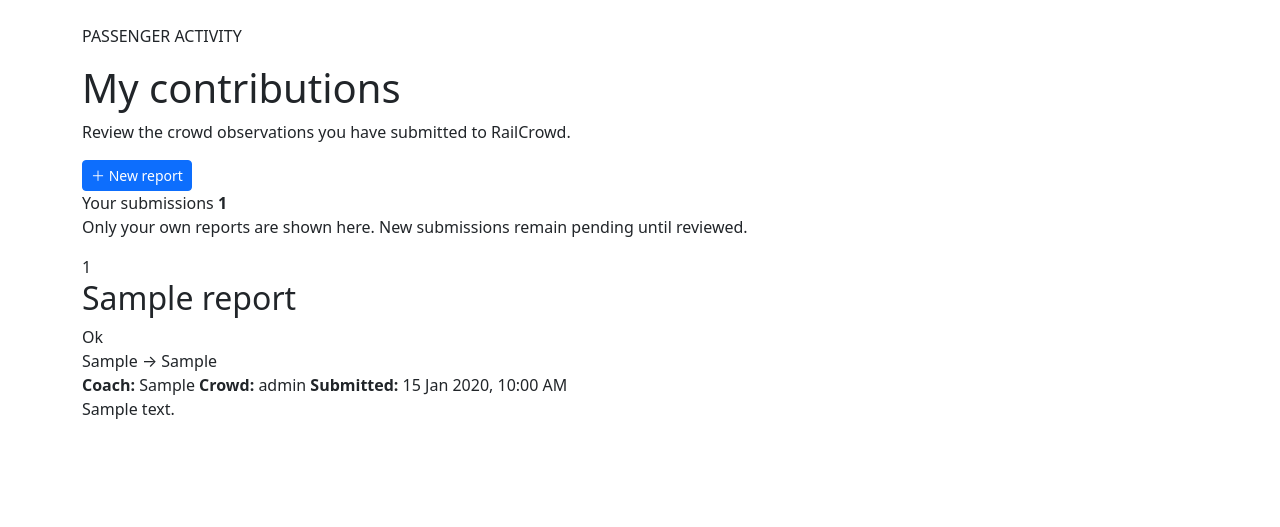
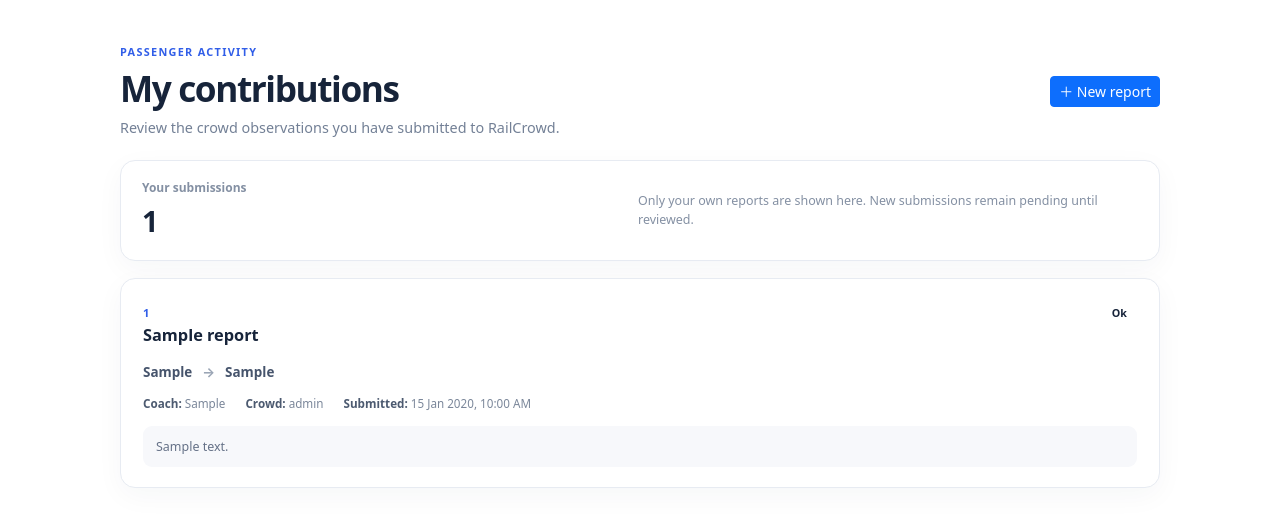
Before and after one commit to kondapatirahul/RailCrowd, a Flask app: template frontend/templates/crowd/my_reports.html in a window 1280 px wide. Shown: the part 57-584 px from the top of the page. Run offline with Flask 3, Linux system fonts and the light colour scheme; the template is opened without the code that fills it: most values are stand-ins (such as "Sample title", 1, 10 or a date in 2020).

Commit message:
added crowd report styling and navigation

```diff
--- /dev/null
+++ b/frontend/static/css/crowd_reports.css
@@ -0,0 +1,46 @@
+.rc-report-shell { max-width: 1040px; margin: 20px auto 48px; color: #17243a; }
+.rc-report-heading { display: flex; justify-content: space-between; align-items: center; gap: 20px; margin-bottom: 22px; }
+.rc-report-heading h1 { margin: 0; font-size: clamp(1.65rem, 3vw, 2.2rem); font-weight: 800; letter-spacing: -.04em; }
+.rc-report-heading p:last-child { margin: 7px 0 0; color: #738096; font-size: .9rem; }
+.rc-report-eyebrow { margin: 0 0 7px; color: #315ee8; font-size: .68rem; font-weight: 800; letter-spacing: .12em; }
+.rc-report-notice { margin-bottom: 17px; padding: 14px 17px; border: 1px solid #e1eaff; border-radius: 12px; background: #f5f8ff; color: #61708b; font-size: .8rem; line-height: 1.6; }
+.rc-report-notice strong { color: #3150a5; }
+.rc-report-card, .rc-report-item, .rc-empty-state, .rc-contribution-summary { border: 1px solid #e7ebf2; border-radius: 15px; background: #fff; box-shadow: 0 8px 28px rgba(24,42,75,.04); }
+.rc-report-card { padding: clamp(18px, 3vw, 30px); }
+.rc-form-section h2 { margin: 0; font-size: 1.02rem; font-weight: 800; }
+.rc-form-section > p { margin: 5px 0 18px; color: #8390a4; font-size: .8rem; }
+.rc-report-card .form-label { color: #39465c; font-size: .8rem; font-weight: 700; }
+.rc-report-card .form-control, .rc-report-card .form-select { min-height: 43px; border-color: #dfe5ee; border-radius: 9px; font-size: .86rem; }
+.rc-report-card .form-control:focus, .rc-report-card .form-select:focus { border-color: #7895f4; box-shadow: 0 0 0 .2rem rgba(49,94,232,.1); }
+.rc-report-card textarea.form-control { min-height: 110px; }
+.rc-form-footer { display: flex; justify-content: space-between; align-items: center; gap: 16px; margin-top: 24px; }
+.rc-form-footer > span { color: #8490a3; font-size: .75rem; }
+.rc-contribution-summary { display: flex; align-items: center; justify-content: space-between; gap: 20px; margin-bottom: 17px; padding: 18px 21px; }
+.rc-contribution-summary > div { display: flex; flex-direction: column; gap: 2px; }
+.rc-summary-label { color: #8490a3; font-size: .75rem; font-weight: 650; }
+.rc-contribution-summary strong { color: #17243a; font-size: 1.8rem; }
+.rc-contribution-summary p { max-width: 500px; margin: 0; color: #8490a3; font-size: .78rem; line-height: 1.5; }
+.rc-report-list { display: grid; gap: 13px; }
+.rc-report-item { padding: 20px 22px; }
+.rc-report-item-top { display: flex; justify-content: space-between; align-items: flex-start; gap: 14px; }
+.rc-train-number { color: #315ee8; font-size: .7rem; font-weight: 800; letter-spacing: .06em; }
+.rc-report-item h2 { margin: 3px 0 0; font-size: 1.02rem; font-weight: 800; }
+.rc-status { padding: 6px 10px; border-radius: 20px; font-size: .67rem; font-weight: 800; }
+.rc-status-pending { background: #fff4df; color: #a66b14; }
+.rc-status-approved { background: #e8f8f0; color: #16805b; }
+.rc-status-rejected { background: #fff0ef; color: #b94a43; }
+.rc-route-line { display: flex; flex-wrap: wrap; align-items: center; gap: 10px; margin-top: 16px; color: #46546c; font-size: .84rem; font-weight: 700; }
+.rc-route-arrow { color: #9aa5b5; }
+.rc-report-meta { display: flex; flex-wrap: wrap; gap: 9px 20px; margin-top: 13px; color: #7b879a; font-size: .73rem; }
+.rc-report-meta strong { color: #4c5a70; }
+.rc-report-notes { margin: 13px 0 0; padding: 11px 13px; border-radius: 9px; background: #f7f8fb; color: #657187; font-size: .78rem; line-height: 1.55; white-space: pre-wrap; overflow-wrap: anywhere; }
+.rc-empty-state { padding: 50px 20px; text-align: center; }
+.rc-empty-icon { display: grid; width: 48px; height: 48px; place-items: center; margin: 0 auto 13px; border-radius: 14px; background: #eef2ff; color: #315ee8; font-size: 1.4rem; }
+.rc-empty-state h2 { margin: 0; font-size: 1.05rem; font-weight: 800; }
+.rc-empty-state p { margin: 7px 0 18px; color: #8490a3; font-size: .82rem; }
+@media (max-width: 600px) {
+    .rc-report-heading { align-items: flex-start; flex-direction: column; }
+    .rc-form-footer, .rc-contribution-summary { align-items: flex-start; flex-direction: column; }
+    .rc-form-footer .btn { width: 100%; }
+    .rc-report-item { padding: 16px; }
+}
```
Also changed, not shown: frontend/templates/components/passenger_sidebar.html (+6 -8 lines).
